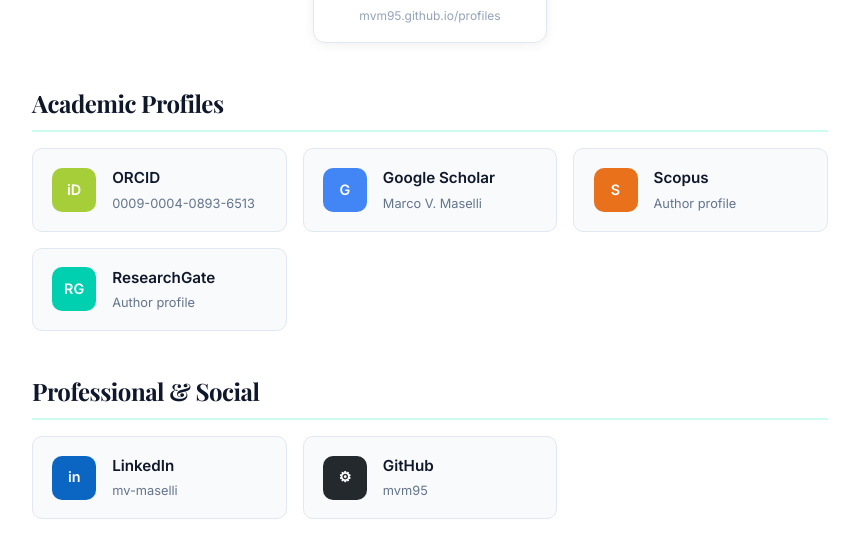
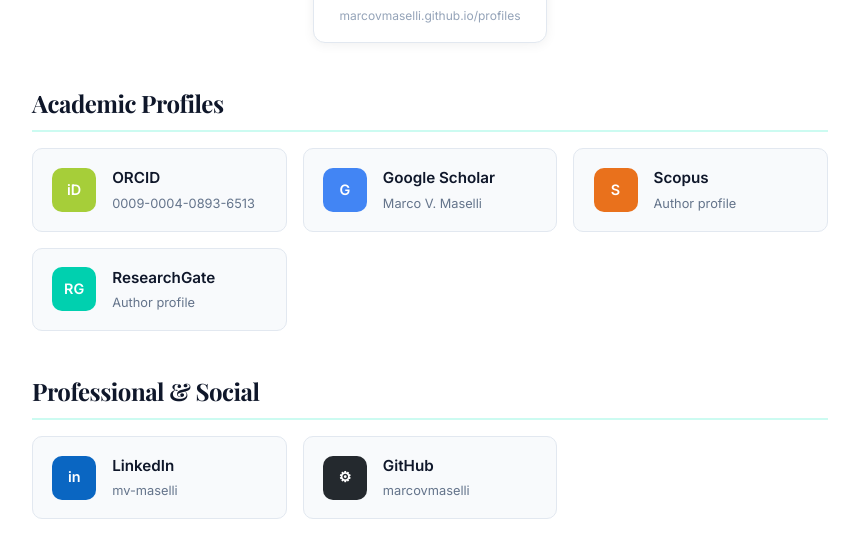
Before and after one commit to marcovmaselli/marcovmaselli.github.io, a Jekyll site: the page built from profiles.md, in a window 1280 px wide and 1216 px high, cut to the strip 505-1090 px from the top of the window. Shown: the top 558 px of the strip, without its empty margins (210-1069 px from the left). Built offline with Jekyll 4.4.1, drawn with Linux system fonts in a browser that asks for light colours.

Commit message:
change mvm95 to marcovmaselli

```diff
--- a/_layouts/default.html
+++ b/_layouts/default.html
@@ -293,7 +293,7 @@
 
 <footer>
   &copy; {{ site.time | date: "%Y" }} Marco Vincenzo Maselli &nbsp;·&nbsp;
-  <a href="https://github.com/mvm95">GitHub</a> &nbsp;·&nbsp;
+  <a href="https://github.com/marcovmaselli">GitHub</a> &nbsp;·&nbsp;
   <a href="https://www.linkedin.com/in/mv-maselli/">LinkedIn</a> &nbsp;·&nbsp;
   <a href="https://orcid.org/0009-0004-0893-6513">ORCID</a>
 </footer>
--- a/profiles.md
+++ b/profiles.md
@@ -7,12 +7,12 @@ title: Profiles
   <p style="color:#64748b; font-size:0.95rem;">Scan the QR code or follow the links below to find me on academic and professional networks.</p>
   <div style="display:inline-block; padding:1rem; background:#fff; border:1px solid #e2e8f0; border-radius:12px; box-shadow:0 2px 12px rgba(0,0,0,0.06); margin-top:0.5rem;">
     <img
-      src="https://api.qrserver.com/v1/create-qr-code/?size=200x200&margin=10&data=https%3A%2F%2Fmvm95.github.io%2Fprofiles"
-      alt="QR code – mvm95.github.io/profiles"
+      src="https://api.qrserver.com/v1/create-qr-code/?size=200x200&margin=10&data=https%3A%2F%2Fmarcovmaselli.github.io%2Fprofiles"
+      alt="QR code – marcovmaselli.github.io/profiles"
       width="200" height="200"
       style="display:block; border-radius:6px;"
     />
-    <p style="font-size:0.75rem; color:#94a3b8; margin-top:0.6rem; margin-bottom:0;">mvm95.github.io/profiles</p>
+    <p style="font-size:0.75rem; color:#94a3b8; margin-top:0.6rem; margin-bottom:0;">marcovmaselli.github.io/profiles</p>
   </div>
 </div>
 
@@ -66,11 +66,11 @@ title: Profiles
     </div>
   </a>
 
-  <a class="profile-card" href="https://github.com/mvm95" target="_blank" rel="noopener">
+  <a class="profile-card" href="https://github.com/marcovmaselli" target="_blank" rel="noopener">
     <div class="profile-icon" style="background:#24292e; color:#fff;">⚙</div>
     <div>
       <div class="profile-name">GitHub</div>
-      <div class="profile-id">mvm95</div>
+      <div class="profile-id">marcovmaselli</div>
     </div>
   </a>
 
```
Also changed, not shown: contacts.md (+1 -1 lines), index.md (+1 -1 lines), .claude/settings.json (added).
